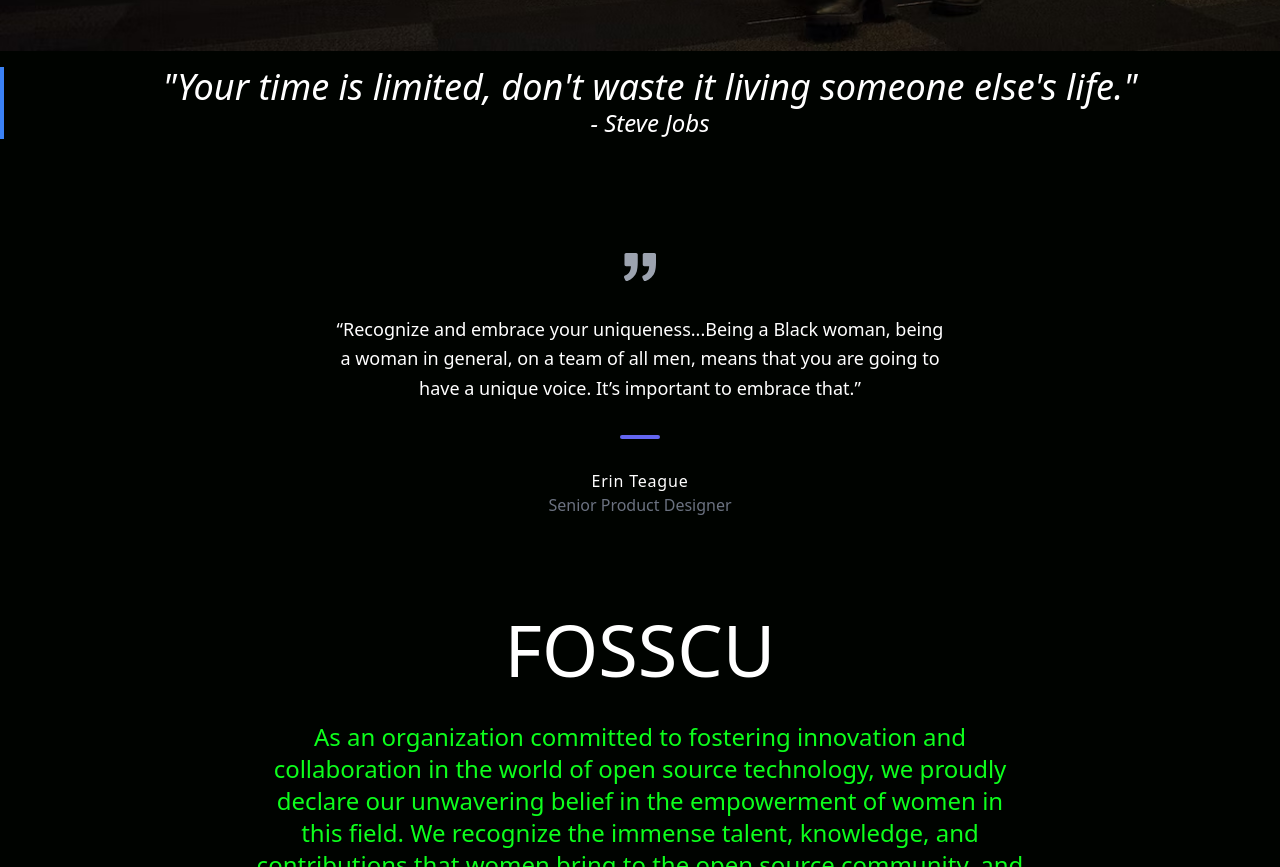
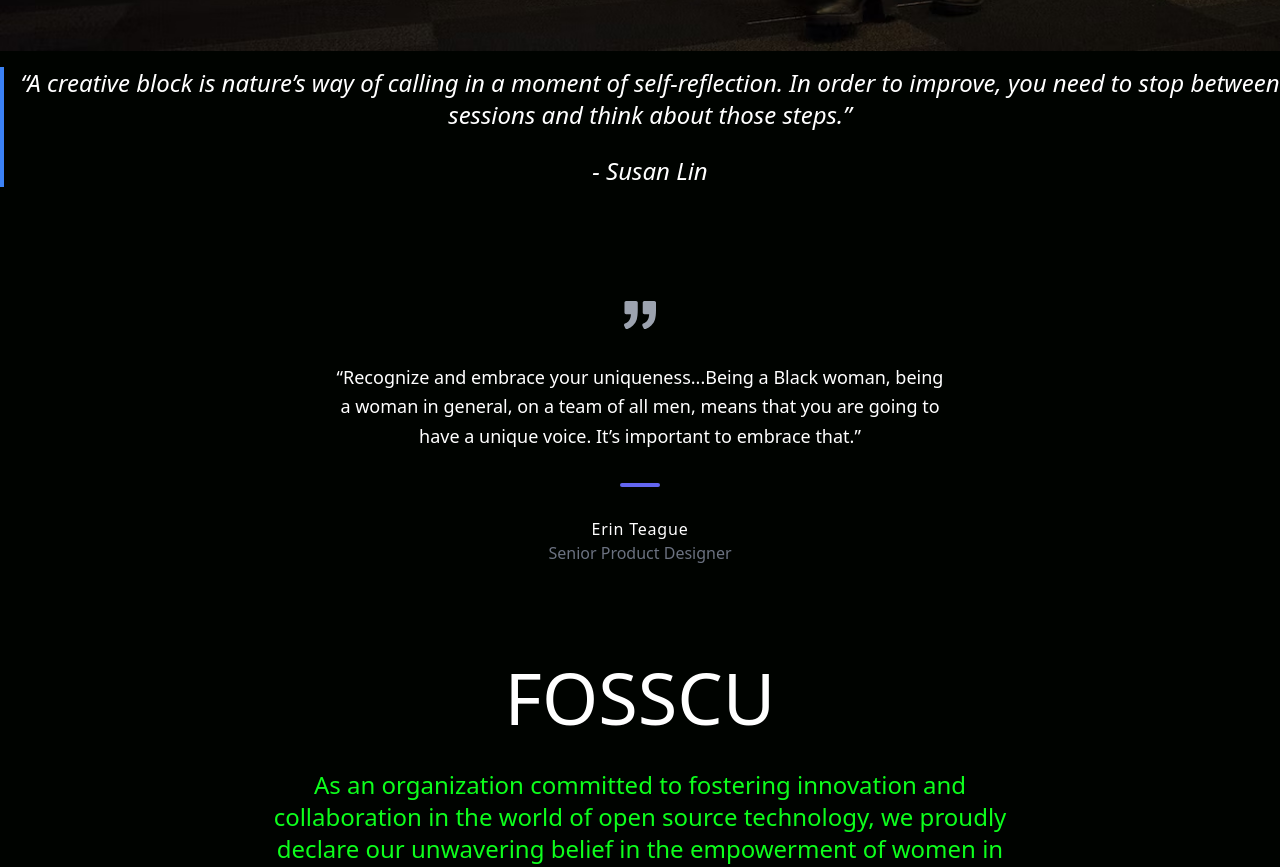
Before and after one commit to Adityaslyf/women-in-tech, a website: page index.html in a window 1280 px wide. Shown: the part 845-1712 px from the top of the page. Drawn offline with nearby package versions, Linux system fonts and the light colour scheme.

Commit message:
quotes commit

```diff
--- a/index.html
+++ b/index.html
@@ -146,8 +146,8 @@
   </div>
   <div class="text-white">
     <blockquote class="border-l-4 border-blue-500 pl-4 my-4">
-      <p class="italic text-center text-4xl ">"Your time is limited, don't waste it living someone else's life."</p>
-      <cite class="block  text-center text-2xl">- Steve Jobs</cite>
+      <p class="italic text-center text-2xl">“A creative block is nature’s way of calling in a moment of self-reflection. In order to improve, you need to stop between sessions and think about those steps.”</p><br>
+      <cite class="block  text-center text-2xl"> - Susan Lin</cite>
     </blockquote  class="text-gray-600 body-font">
     <div class="container px-5 py-24 mx-auto">
       <div class="xl:w-1/2 lg:w-3/4 w-full mx-auto text-center">
```
